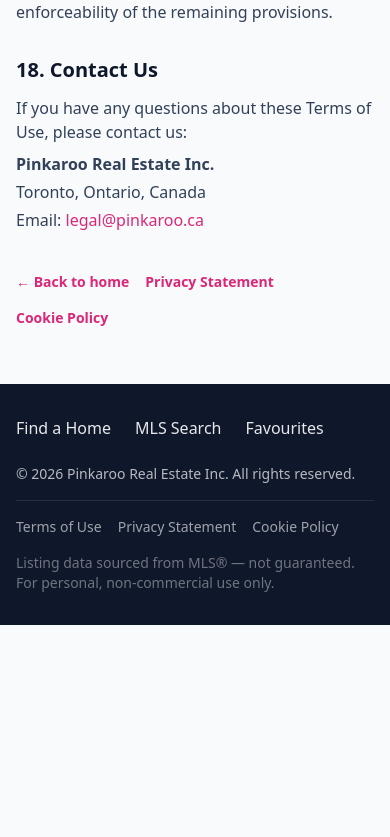
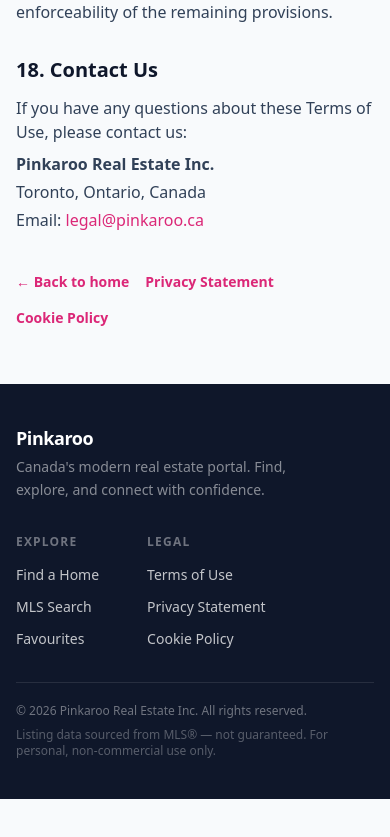
Before and after one commit to tfarkov/pinkaroo, a Next.js app: page /terms in a window 390 px wide. Shown: the part 7496-8333 px from the top of the page. Before the commit the page ends 8217 px from the top, so only its background shows below. Built offline with nearby package versions, Linux system fonts and the light colour scheme; no server answers.

Commit message:
feat(ui): modernise footer with columnar layout, brand blurb, and responsive bottom bar
Made-with: Cursor

```diff
--- a/components/Footer.tsx
+++ b/components/Footer.tsx
@@ -5,41 +5,81 @@ export default function Footer() {
   const { isAuthenticated } = useAuth();
   return (
     <footer className="bg-header text-white mt-auto">
-      <div className="content-width py-8 space-y-4">
-        <div className="flex flex-wrap gap-6 justify-between items-center">
-          <div className="flex flex-wrap gap-6">
-            <Link href="/" className="text-white/90 hover:text-white font-medium">
+      <div className="content-width py-10">
+
+        {/* Main nav row */}
+        <div className="flex flex-col sm:flex-row sm:items-start sm:justify-between gap-8 pb-8">
+          {/* Brand blurb */}
+          <div className="max-w-xs">
+            <p className="text-white font-bold text-lg tracking-tight mb-1">Pinkaroo</p>
+            <p className="text-white/50 text-sm leading-relaxed">
+              Canada&apos;s modern real estate portal. Find, explore, and connect with confidence.
+            </p>
+          </div>
+
+          {/* Nav groups */}
+          <div className="flex flex-wrap gap-x-12 gap-y-6">
+            <div>
+              <p className="text-white/40 text-xs font-semibold uppercase tracking-widest mb-3">Explore</p>
+              <ul className="space-y-2">
+                <li>
+                  <Link href="/" className="text-white/75 hover:text-white text-sm transition-colors">
                     Find a Home
                   </Link>
-            <Link href="/mls-search" className="text-white/90 hover:text-white font-medium">
+                </li>
+                <li>
+                  <Link href="/mls-search" className="text-white/75 hover:text-white text-sm transition-colors">
                     MLS Search
                   </Link>
-            <Link href="/favorites" className="text-white/90 hover:text-white font-medium">
+                </li>
+                <li>
+                  <Link href="/favorites" className="text-white/75 hover:text-white text-sm transition-colors">
                     Favourites
                   </Link>
+                </li>
                 {isAuthenticated && (
-              <Link href="/profile" className="text-white/90 hover:text-white font-medium">
+                  <li>
+                    <Link href="/profile" className="text-white/75 hover:text-white text-sm transition-colors">
                       Profile
                     </Link>
+                  </li>
                 )}
+              </ul>
             </div>
-          <p className="text-white/70 text-sm">© {new Date().getFullYear()} Pinkaroo Real Estate Inc. All rights reserved.</p>
-        </div>
-        <div className="border-t border-white/10 pt-4 flex flex-wrap gap-4">
-          <Link href="/terms" className="text-white/60 hover:text-white/90 text-sm">
+
+            <div>
+              <p className="text-white/40 text-xs font-semibold uppercase tracking-widest mb-3">Legal</p>
+              <ul className="space-y-2">
+                <li>
+                  <Link href="/terms" className="text-white/75 hover:text-white text-sm transition-colors">
                     Terms of Use
                   </Link>
-          <Link href="/privacy" className="text-white/60 hover:text-white/90 text-sm">
+                </li>
+                <li>
+                  <Link href="/privacy" className="text-white/75 hover:text-white text-sm transition-colors">
                     Privacy Statement
                   </Link>
-          <Link href="/cookie-policy" className="text-white/60 hover:text-white/90 text-sm">
+                </li>
+                <li>
+                  <Link href="/cookie-policy" className="text-white/75 hover:text-white text-sm transition-colors">
                     Cookie Policy
                   </Link>
-          <span className="text-white/30 text-sm hidden sm:inline">|</span>
-          <span className="text-white/40 text-sm">
+                </li>
+              </ul>
+            </div>
+          </div>
+        </div>
+
+        {/* Bottom bar */}
+        <div className="border-t border-white/10 pt-5 flex flex-col sm:flex-row sm:items-center sm:justify-between gap-2">
+          <p className="text-white/40 text-xs">
+            &copy; {new Date().getFullYear()} Pinkaroo Real Estate Inc. All rights reserved.
+          </p>
+          <p className="text-white/30 text-xs">
             Listing data sourced from MLS&reg; &mdash; not guaranteed. For personal, non-commercial use only.
-          </span>
+          </p>
         </div>
+
       </div>
     </footer>
   );
```
Lines whose indentation alone changed are shown as unchanged.
